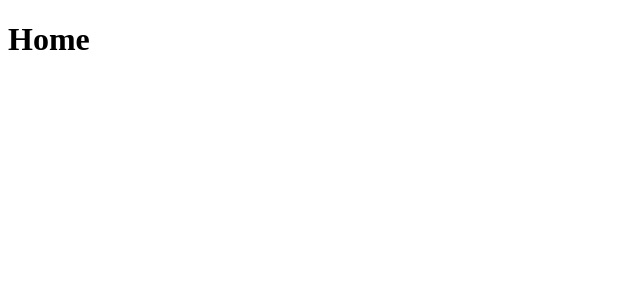
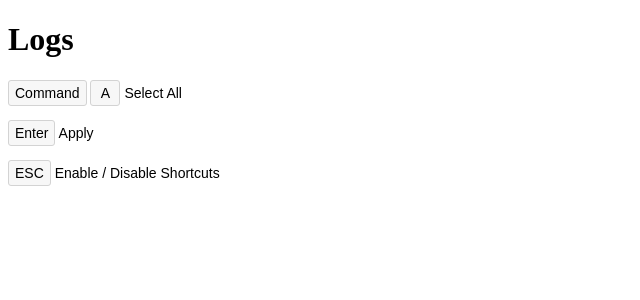
Before and after one commit to jinpill/useShortcuts, a Next.js app: page / in a window 1280 px wide. Shown: the top 300 px of the page, without its empty margins (0-640 px from the left). Built offline with nearby package versions, Linux system fonts and the light colour scheme.

Commit message:
Created Shortcut component

```diff
--- /dev/null
+++ b/components/Shortcut.module.css
@@ -0,0 +1,19 @@
+.shortcut,
+.shortcut kbd {
+  font-size: 14px;
+  font-family: "Noto Sans KR", sans-serif;
+  font-weight: 500;
+}
+
+.shortcut kbd {
+  min-width: 16px;
+
+  display: inline-block;
+  padding: 4px 6px;
+
+  border-radius: 3px;
+  border: 1px solid #d3d3d3;
+  background-color: #f7f7f7;
+
+  text-align: center;
+}
--- /dev/null
+++ b/components/Shortcut.tsx
@@ -0,0 +1,20 @@
+import { Fragment } from "react";
+import style from "./Shortcut.module.css";
+
+interface IShortcutProps {
+  shortcut: string;
+  feature: string;
+}
+
+const Shortcut = (props: IShortcutProps) => (
+  <p className={style.shortcut}>
+    {props.shortcut.split(" ").map((key, i) => (
+      <Fragment key={`${key}-${i}`}>
+        <kbd>{key}</kbd>{" "}
+      </Fragment>
+    ))}
+    {props.feature}
+  </p>
+);
+
+export default Shortcut;
--- a/pages/index.tsx
+++ b/pages/index.tsx
@@ -1,5 +1,6 @@
 import { useState } from "react";
 import useShortcuts from "../hooks/useShortcuts";
+import Shortcut from "../components/Shortcut";
 
 const Home = () => {
   const [logs, setLogs] = useState<string[]>([]);
@@ -26,7 +27,12 @@ const Home = () => {
 
   return (
     <>
-      <h1>Home</h1>
+      <h1>Logs</h1>
+      <div>
+        <Shortcut shortcut="Command A" feature="Select All" />
+        <Shortcut shortcut="Enter" feature="Apply" />
+        <Shortcut shortcut="ESC" feature="Enable / Disable Shortcuts" />
+      </div>
       {logs.map((log, index) => (
         <p key={index}>{log}</p>
       ))}
```
